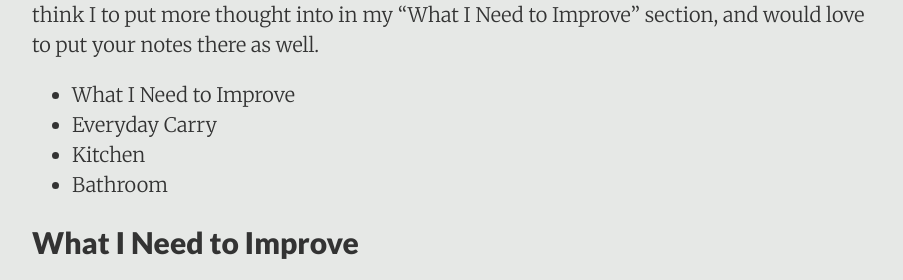
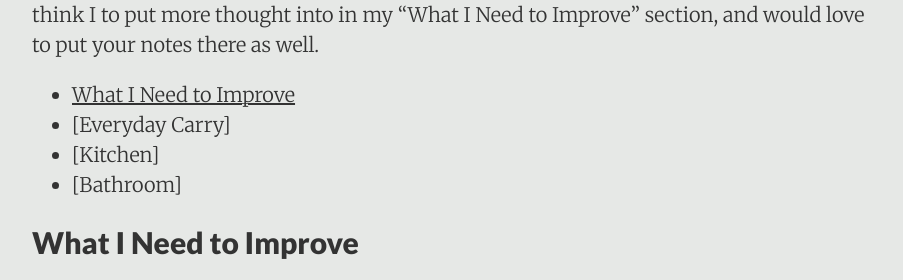
Before and after one commit to DestinyRoseMurphy/DestinyRoseMurphy.github.io, a Jekyll site: the page built from _posts/2017-10-19-Things-I-Kept.md, in a window 1280 px wide and 900 px high, scrolled down 525 px. Shown: the part 148-428 px from the top of the window, without its empty margins (188-1091 px from the left). Built offline with Jekyll 4.4.1, drawn with Linux system fonts in a browser that asks for light colours; part of the change alters nothing that is shown.

```diff
--- a/_posts/2017-10-19-Things-I-Kept.md
+++ b/_posts/2017-10-19-Things-I-Kept.md
@@ -10,13 +10,13 @@ The original inspiration for this was Marie Kondo's book *The Life-Changing Magi
 This list was compiled January 11th, 2018. It's the first iteration of this post, which I'll (try to) update annually. You'll notice an obscene amount of detail here; that's purposeful. By admitting to every item in my home I have to be willing to defend every item, or to accept that it's indefensible. If you have suggestions please give them! I keep notes on what I think I to put more thought into in my "What I Need to Improve" section, and would love to put your notes there as well.
 
 
-* What I Need to Improve
-* Everyday Carry
-* Kitchen
-* Bathroom
+* [What I Need to Improve](#Improve)
+* [Everyday Carry]
+* [Kitchen]
+* [Bathroom]
 
 
-## What I Need to Improve
+## <a name="Improve"></a> What I Need to Improve
 
 * I haven't put a whole lot of thought or research into what goes in and around my body during bathroom time. Seeing as things like soap, toothpaste, and deodorant touch sensitive parts of me every day, I should probably do some research.
 * Specifically within the bathroom I should cement my knowledge of hair and makeup products. These things can affect my confidence a lot during the day, and I'm currently blundering through them.
```
